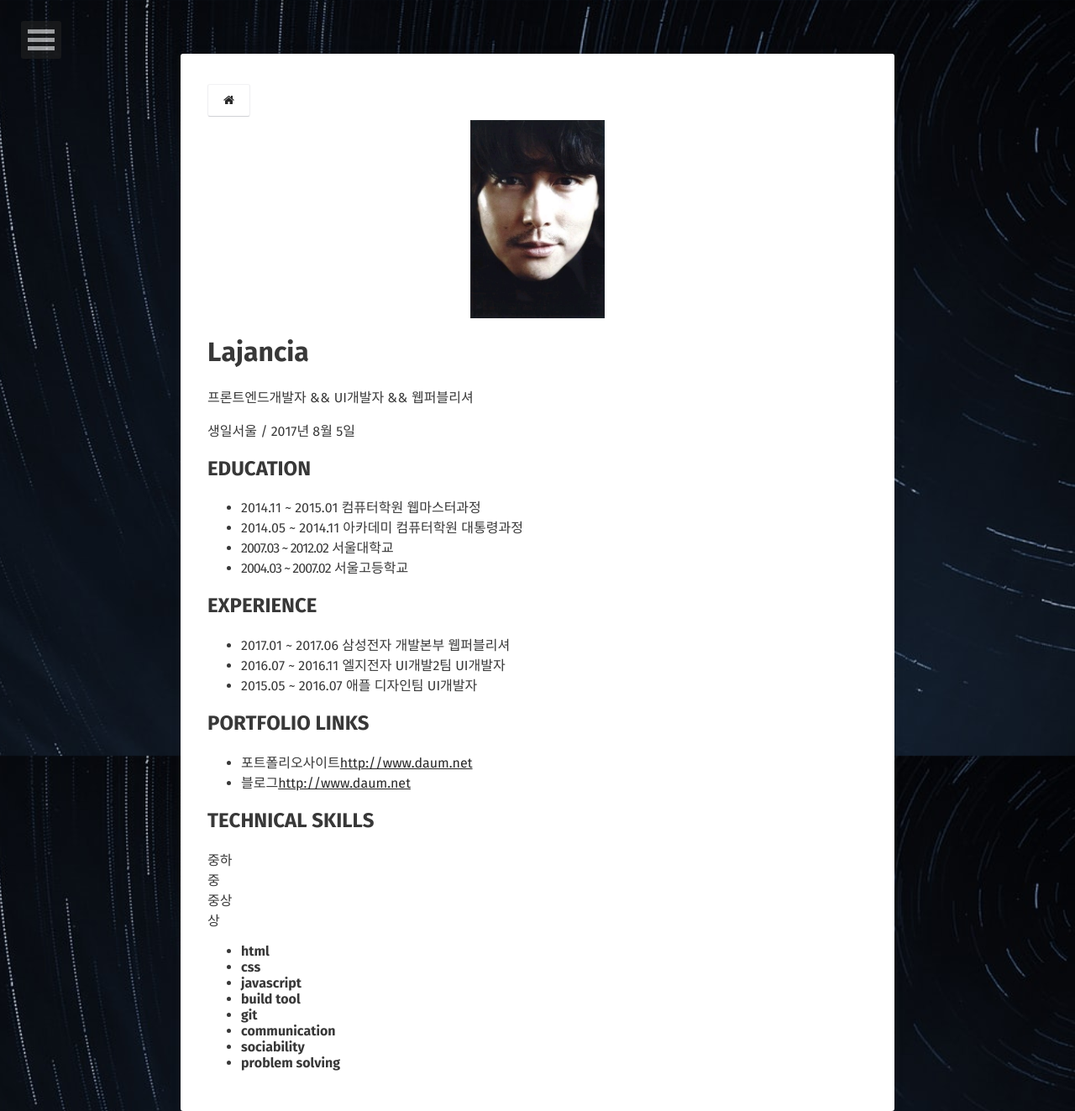
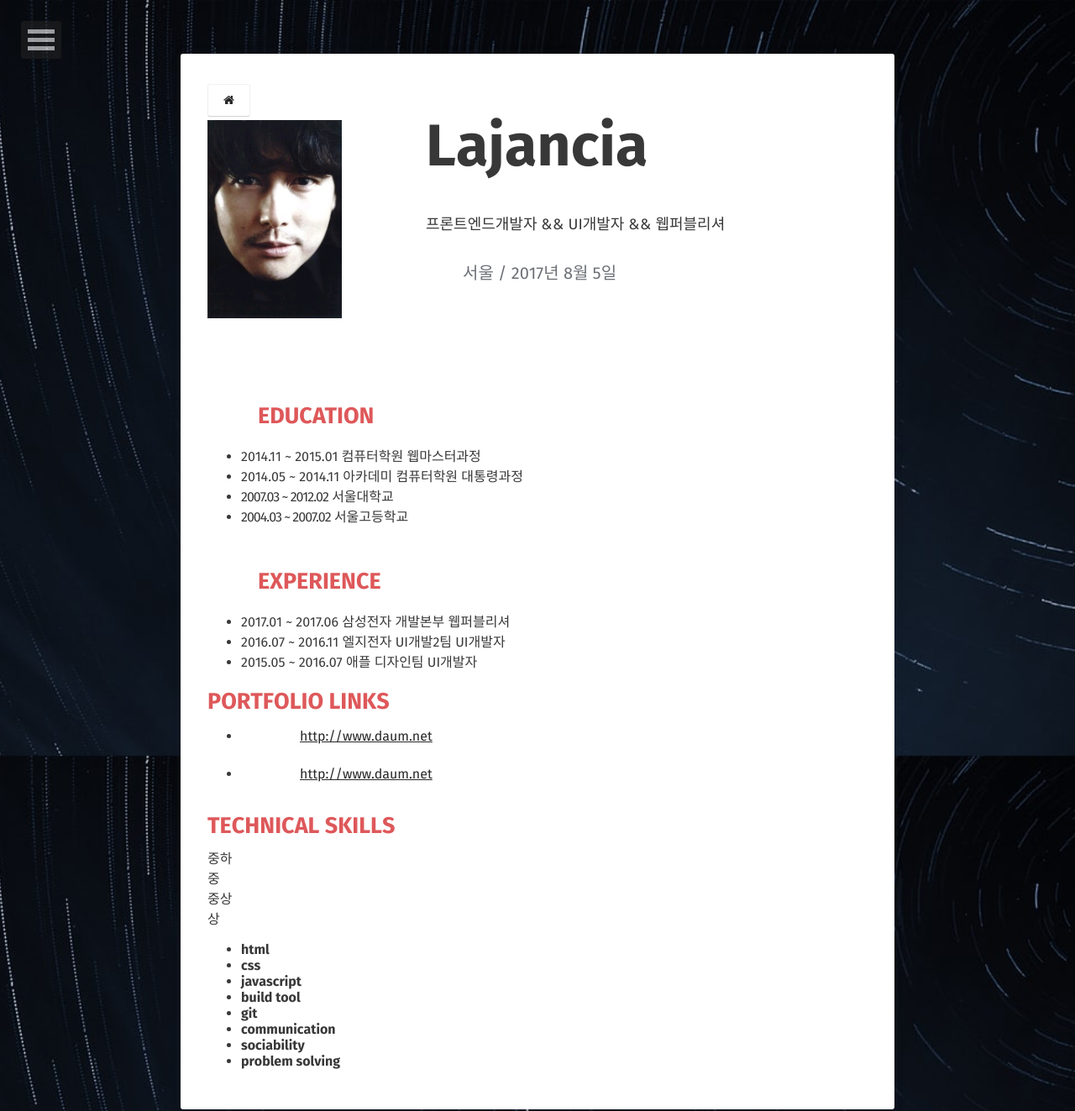
Before and after one commit to Lajancia/Lajancia.github.io, a Jekyll site: the page built from about/index.html, in a window 1280 px wide. Shown: the whole page at 84% size. Built offline with Jekyll 4.4.1, drawn with Linux system fonts in a browser that asks for light colours; some web fonts are replaced; comment, search, counter and statistics services are not loaded.

Commit message:
이력서 수정

```diff
--- a/about/index.html
+++ b/about/index.html
@@ -151,3 +151,123 @@ layout: compress
 </body>
 
 </html>
+
+<style>
+
+    .ico_s {
+  display: inline-block;
+  overflow: hidden;
+  font-size: 0;
+  background-image: url("../img/ico_sprite.png");
+  background-repeat: no-repeat;
+  background-size: cover;
+  line-height: 0;
+  text-indent: -9999px;
+  vertical-align: top;
+}
+.icon_ico_blog {
+  background-image: url("../img/ico_sprite.png");
+  background-position: 0 -35px;
+  width: 70px;
+  height: 35px;
+}
+.icon_ico_career,
+.icon_ico_edu,
+.icon_ico_email {
+  background-image: url("../img/ico_sprite.png");
+  background-position: 0 -159px;
+  width: 60px;
+  height: 35px;
+}
+.icon_ico_edu,
+.icon_ico_email {
+  background-position: 0 -205px;
+}
+.icon_ico_email {
+  background-position: 0 10px;
+  height: 42px;
+}
+.icon_ico_location,
+.icon_ico_phone,
+.icon_ico_portfolio {
+  background-image: url("../img/ico_sprite.png");
+  background-position: 0 -45px;
+  width: 44px;
+  height: 36px;
+}
+.icon_ico_phone,
+.icon_ico_portfolio {
+  background-position: 0 -110px;
+  width: 62px;
+  height: 45px;
+}
+.icon_ico_portfolio {
+  background-position: 0 -293px;
+  width: 70px;
+  height: 45px;
+}
+#wrap {
+  position: relative;
+  width: 1440px;
+  margin: 0 auto;
+  padding: 100px 0 0;
+  border: 3px solid #d2d2d2;
+}
+.inner_intro {
+  width: 1024px;
+  margin: 0 auto;
+}
+.area_profile:after {
+  display: block;
+  content: "";
+  clear: both;
+}
+.area_profile .box_info {
+  float: left;
+}
+.area_profile .box_info .my_photo {
+  float: left;
+  margin-right: 100px;
+}
+.area_profile .box_info .my_info {
+  float: left;
+}
+.box_info .my_info h1 {
+  font-size: 70px;
+  line-height: 62px;
+}
+.box_info .my_info .job {
+  margin-top: 15px;
+  font-size: 18px;
+}
+.box_info .my_info .birth {
+  margin-top: 30px;
+  font-size: 20px;
+}
+.box_info .my_info .birth .txt_s {
+  vertical-align: sub;
+  color: #6d7076;
+}
+.area_profile .box_contact {
+  float: right;
+}
+.area_profile .box_contact .link_phone {
+  font-size: 30px;
+}
+.area_profile .box_contact .link_email {
+  font-size: 30px;
+}
+h2 {
+  margin-bottom: 10px;
+}
+h2 .txt_s {
+  color: #de585a;
+  font-size: 27px;
+}
+.area_edu {
+  margin-top: 100px;
+}
+.area_career {
+  margin-top: 50px;
+}
+</style>
```
